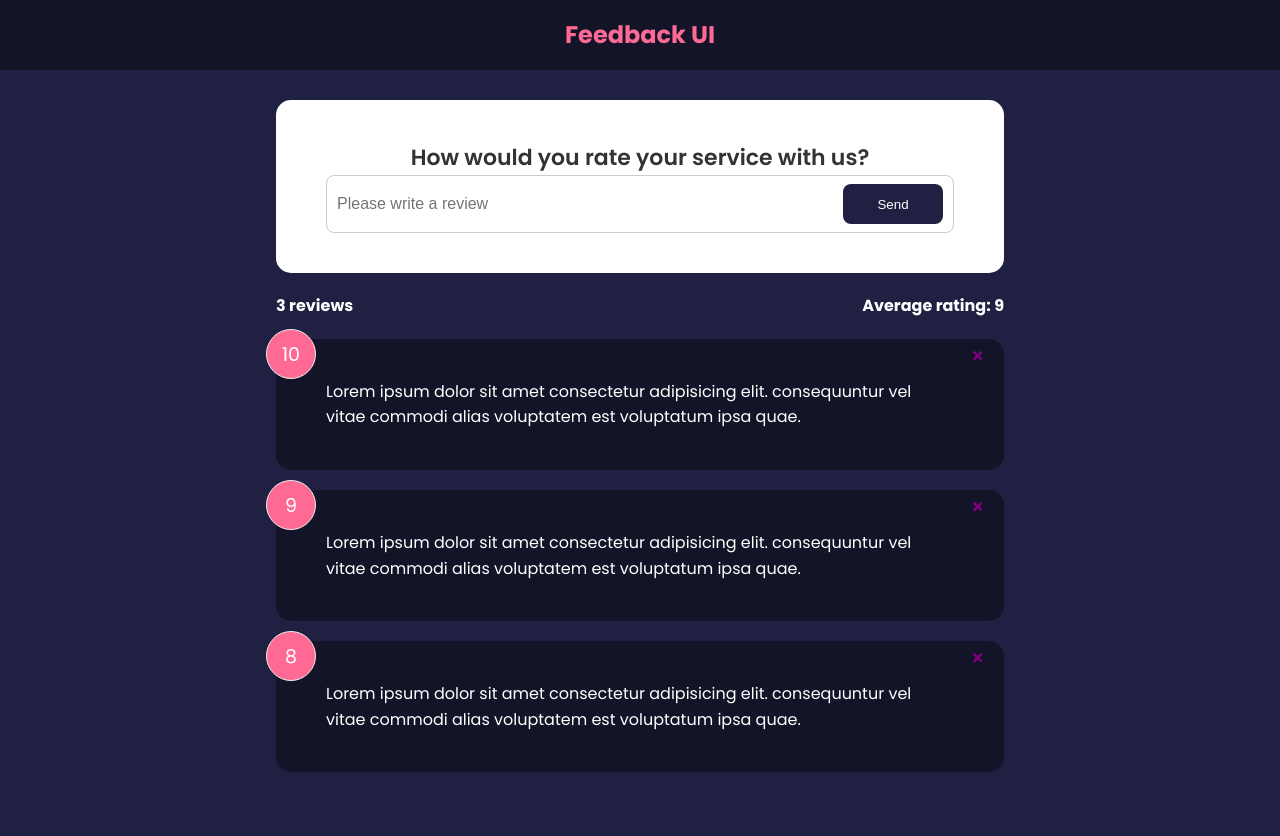
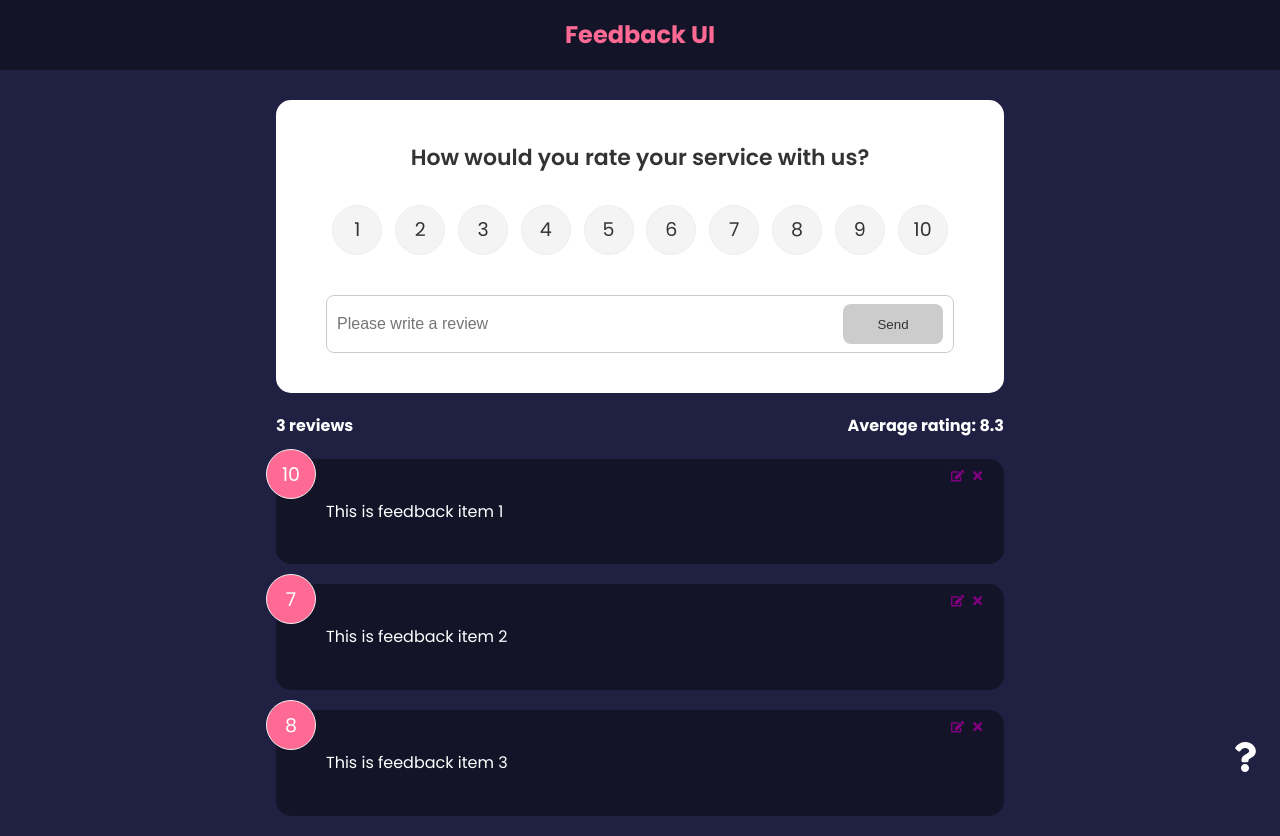
Before and after one commit to parthfshah/feedback-app, a React (Create React App) app: page / in a window 1280 px wide. Before the commit the page ends 800 px from the top, so only its background shows below. Built offline with nearby package versions, Linux system fonts and the light colour scheme.

Commit message:
Added CRUD for the feedback items

```diff
--- a/package.json
+++ b/package.json
@@ -6,10 +6,13 @@
     "@testing-library/jest-dom": "^5.16.2",
     "@testing-library/react": "^12.1.3",
     "@testing-library/user-event": "^13.5.0",
-    "react": "^17.0.2",
+    "framer-motion": "^6.3.0",
+    "react": "^18.0.0",
     "react-dom": "^17.0.2",
     "react-icons": "^4.3.1",
+    "react-router-dom": "^5.3.1",
     "react-scripts": "5.0.0",
+    "uuid": "^8.3.2",
     "web-vitals": "^2.1.4"
   },
   "scripts": {
--- a/src/App.js
+++ b/src/App.js
@@ -1,30 +1,36 @@
+
+import { BrowserRouter as Router, Route } from "react-router-dom";
 import Header from "./components/Header";
 import FeedbackData from "./data/FeedbackData";
 import FeedbackList from "./components/FeedbackList";
 import Card from "./components/shared/Card";
 import FeedbackStats from "./components/FeedbackStats";
 import FeedbackForm from "./components/FeedbackForm";
+import AboutIconLink from "./components/AboutIconLink";
+import AboutPage from "./pages/AboutPage";
+import { FeedbackProvider } from "./context/FeedbackContext";
 import { useState } from "react";
 
 function App() {
   const [feedback, setFeedback] = useState(FeedbackData);
-  const deleteFeedback = (id) => {
-    if (window.confirm("Are you sure you want to delete this feedback?")) {
-      setFeedback(feedback.filter((item) => item.id !== id));
-    }
-  };
+
+
+
   return (
-    <>
-      <Header text="Feedback UI" />
-      <div className="container">
-        <FeedbackForm></FeedbackForm>
-        <FeedbackStats feedback={feedback}></FeedbackStats>
-        <FeedbackList
-          feedback={feedback}
-          handleDelete={deleteFeedback}
-        ></FeedbackList>
-      </div>
-    </>
+    <FeedbackProvider>
+      <Router>
+        <Header text="Feedback UI" />
+        <div className="container">
+          <Route exact path="/">
+            <FeedbackForm/>
+            <FeedbackStats/>
+            <FeedbackList/>
+          </Route>
+          <Route path="/about" component={AboutPage} />
+          <AboutIconLink />
+        </div>
+      </Router>
+    </FeedbackProvider>
   );
 }
 export default App;
--- /dev/null
+++ b/src/components/AboutIconLink.jsx
@@ -0,0 +1,19 @@
+import React from "react";
+import { FaQuestion } from "react-icons/fa";
+import { Link } from "react-router-dom";
+
+function AboutIconLink() {
+  return (
+    <div className="about-link">
+      <Link
+        to={{
+          pathname: "/about",
+        }}
+      >
+        <FaQuestion size={30} />
+      </Link>
+    </div>
+  );
+}
+
+export default AboutIconLink;
--- a/src/components/FeedBackItem.jsx
+++ b/src/components/FeedBackItem.jsx
@@ -1,15 +1,21 @@
 import React from "react";
-import { useState } from "react";
+import { useState, useContext } from "react";
 import Card from "./shared/Card";
 import PropTypes from "prop-types";
-import { FaTimes } from "react-icons/fa";
+import { FaTimes, FaEdit } from "react-icons/fa";
+import FeedbackContext from "../context/FeedbackContext";
 
-function FeedBackItem({ item,handleDelete }) {
+
+function FeedBackItem({ item }) {
+  const {editFeedback, deleteFeedback} = useContext(FeedbackContext)
   return (
     <Card reverse={true}>
       <div className="num-display">{item.rating}</div>
-      <button className="close" onClick={() => handleDelete(item.id)}>
+      <button className="close" onClick={() => deleteFeedback(item.id)}>
         <FaTimes color="purple" />
+      </button>
+      <button className="edit" onClick={() => editFeedback(item)}>
+        <FaEdit color="purple" />
       </button>
       <div className="text-display">{item.text}</div>
     </Card>
--- a/src/components/FeedbackForm.jsx
+++ b/src/components/FeedbackForm.jsx
@@ -1,22 +1,74 @@
 import React from "react";
 import Card from "./shared/Card";
 import Button from "./shared/Button";
-import {useState} from "react";
+import RatingSelect from "./RatingSelect";
+import { useState, useContext, useEffect } from "react";
+import FeedbackContext from "../context/FeedbackContext";
 
 function FeedbackForm() {
   const [text, setText] = useState("");
+  const [message, setMessage] = useState("");
+  const [btnDisabled, setBtnDisabled] = useState(true);
+  const [rating, setRating] = useState(10);
+  const {addFeedback, feedbackEdit, updateFeedback} = useContext(FeedbackContext)
+
+  useEffect(() => {
+    if(feedbackEdit.edit === true){
+      setBtnDisabled(false)
+      setText(feedbackEdit.item.text)
+      setRating(feedbackEdit.item.rating)
+    }
+  }, [feedbackEdit])
 
   const handleTextChange = (event) => {
-    setText(event.target.value)
+    if (text === "") {
+      setBtnDisabled(true);
+      setMessage(null);
+    } else if (text !== "" && text.trim().length <= 10) {
+      setBtnDisabled(true);
+      setMessage("Please enter more than 10 characters");
+    } else {
+      setMessage(null);
+      setBtnDisabled(false);
+    }
+    setText(event.target.value);
+  };
+
+  const handleSubmit = (e) => {
+    e.preventDefault()
+    if(text.trim().length > 10){
+      const newFeedback = {
+        text: text,
+        rating: rating
+      }
+
+    if(feedbackEdit.edit === true){
+      updateFeedback(feedbackEdit.item.id, newFeedback)
+    }
+    else{
+      addFeedback(newFeedback)
+    }
+    setText('')
+    }
   }
   return (
     <Card>
-      <form>
+      <form onSubmit={handleSubmit}>
         <h2>How would you rate your service with us?</h2>
+        <RatingSelect select={(rating) => setRating(rating)}></RatingSelect>
         <div className="input-group">
-          <input type="text" placeholder="Please write a review" onChange={handleTextChange} value={text}/>
-          <Button type="submit">Send</Button>
+          <input
+            type="text"
+            placeholder="Please write a review"
+            onChange={handleTextChange}
+            value={text}
+          />
+
+          <Button type="submit" isDisabled={btnDisabled}>
+            Send
+          </Button>
         </div>
+        {message && <div className="message">{message}</div>}
       </form>
     </Card>
   );
--- a/src/components/FeedbackList.jsx
+++ b/src/components/FeedbackList.jsx
@@ -1,31 +1,48 @@
 import React from "react";
+import { useContext } from "react";
+import { motion, AnimatePresence } from "framer-motion";
 import FeedBackItem from "./FeedBackItem";
-import PropTypes from 'prop-types'
 
-function FeedbackList({ feedback,handleDelete }) {
+import FeedbackContext from "../context/FeedbackContext";
+
+function FeedbackList() {
+
+  const {feedback} = useContext(FeedbackContext);
+
   if (!feedback || feedback.length === 0) {
     return <p>No Feedback Yet</p>;
   }
   return (
     <div className="feedback-list">
-      {feedback.map((item) => {
-        return <FeedBackItem key={item.id} item={item} handleDelete={handleDelete}/>;
-      })}
-
+      <AnimatePresence>
+        {feedback.map((item) => {
+         return (
+          <motion.div
+          key={item.id}
+          initial={{opacity:0}}
+          animate={{opacity:1}}
+          exit={{opacity:0}}
+          >
+            <FeedBackItem
+              key={item.id}
+              item={item}
+            />
+          </motion.div>
+         );
+        })}
+      </AnimatePresence>
     </div>
   );
+  // return (
+  //   <div className="feedback-list">
+  //     {feedback.map((item) => {
+  //       return <FeedBackItem key={item.id} item={item} handleDelete={handleDelete}/>;
+  //     })}
+
+  //   </div>
+  // );
 }
 
-FeedbackList.propType = {
-    feedback: PropTypes.arrayOf(
-        PropTypes.shape(
-            {
-                id: PropTypes.number.isRequired,
-                text: PropTypes.string.isRequired,
-                rating: PropTypes.number.isRequired
-            }
-        )
-    )
-}
+
 
 export default FeedbackList;
--- a/src/components/FeedbackStats.jsx
+++ b/src/components/FeedbackStats.jsx
@@ -1,6 +1,9 @@
 import React from 'react'
-import PropTypes from 'prop-types'
-function FeedbackStats({feedback}) {
+import { useContext } from 'react';
+import FeedbackContext from '../context/FeedbackContext';
+function FeedbackStats() {
+
+  const {feedback} = useContext(FeedbackContext)
 
   let average = feedback.reduce((acc, current) => {
     return acc+current.rating
@@ -16,8 +19,5 @@ function FeedbackStats({feedback}) {
   )
 }
 
-FeedbackStats.propTypes = {
-    feedback: PropTypes.array.isRequired
-}
 
 export default FeedbackStats
--- /dev/null
+++ b/src/components/RatingSelect.jsx
@@ -0,0 +1,135 @@
+import React from "react";
+import { useState, useContext, useEffect } from "react";
+import FeedbackContext from "../context/FeedbackContext";
+
+
+function RatingSelect({select}) {
+const [selected, setSelected] = useState(10);
+const {feedbackEdit} = useContext(FeedbackContext)
+
+useEffect(()=>{
+  setSelected(feedbackEdit.item.rating)
+}, [feedbackEdit])
+
+  const handleChange = (e) => {
+      setSelected(+e.target.value)
+      select(+e.target.value)
+  };
+  return (
+    <ul className="rating">
+      <li>
+        <input
+          type="radio"
+          name="rating"
+          id="num1"
+          value={1}
+          onChange={handleChange}
+          checked={selected === 1}
+
+        />
+        <label htmlFor="num1">1</label>
+      </li>
+      <li>
+        <input
+          type="radio"
+          name="rating"
+          id="num2"
+          value={2}
+          checked={selected === 2}
+          onChange={handleChange}
+        />
+        <label htmlFor="num2">2</label>
+      </li>
+      <li>
+        <input
+          type="radio"
+          name="rating"
+          id="num3"
+          value={3}
+          checked={selected === 3}
+          onChange={handleChange}
+        />
+        <label htmlFor="num3">3</label>
+      </li>
+      <li>
+        <input
+          type="radio"
+          name="rating"
+          id="num4"
+          value={4}
+          checked={selected === 4}
+          onChange={handleChange}
+        />
+        <label htmlFor="num4">4</label>
+      </li>
+      <li>
+        <input
+          type="radio"
+          name="rating"
+          id="num5"
+          value={5}
+          checked={selected === 5}
+          onChange={handleChange}
+        />
+        <label htmlFor="num5">5</label>
+      </li>
+      <li>
+        <input
+          type="radio"
+          name="rating"
+          id="num6"
+          value={6}
+          checked={selected === 6}
+          onChange={handleChange}
+        />
+        <label htmlFor="num6">6</label>
+      </li>
+      <li>
+        <input
+          type="radio"
+          name="rating"
+          id="num7"
+          value={7}
+          checked={selected === 7}
+          onChange={handleChange}
+        />
+        <label htmlFor="num7">7</label>
+      </li>
+      <li>
+        <input
+          type="radio"
+          name="rating"
+          id="num8"
+          value={8}
+          checked={selected === 8}
+          onChange={handleChange}
+        />
+        <label htmlFor="num8">8</label>
+      </li>
+      <li>
+        <input
+          type="radio"
+          name="rating"
+          id="num9"
+          value={9}
+          checked={selected === 9}
+          onChange={handleChange}
+        />
+        <label htmlFor="num9">9</label>
+      </li>
+      <li>
+        <input
+          type="radio"
+          name="rating"
+          id="num10"
+          value={10}
+          checked={selected === 10}
+          onChange={handleChange}
+        />
+        <label htmlFor="num10">10</label>
+      </li>
+    </ul>
+  );
+}
+
+export default RatingSelect;
--- /dev/null
+++ b/src/context/FeedbackContext.js
@@ -0,0 +1,68 @@
+import { createContext, useState } from "react";
+import { v4 as uuidv4 } from "uuid";
+
+const FeedbackContext = createContext();
+
+export const FeedbackProvider = ({ children }) => {
+  const [feedback, setFeedback] = useState([
+    {
+      id: 1,
+      text: "This is feedback item 1",
+      rating: 10,
+    },
+    {
+      id: 2,
+      text: "This is feedback item 2",
+      rating: 7,
+    },
+    {
+      id: 3,
+      text: "This is feedback item 3",
+      rating: 8,
+    },
+  ]);
+  const [feedbackEdit, setFeedbackEdit] = useState({
+    item: {},
+    edit: false,
+  });
+
+  const addFeedback = (newFeedback) => {
+    newFeedback.id = uuidv4();
+    setFeedback([newFeedback, ...feedback]);
+  };
+
+  const updateFeedback = (id, updItem) => {
+    console.log(id, updItem);
+    setFeedback(
+      feedback.map((item) => (item.id === id ? { ...item, ...updItem } : item))
+    );
+  };
+
+  const editFeedback = (item) => {
+    setFeedbackEdit({
+      item,
+      edit: true,
+    });
+  };
+  const deleteFeedback = (id) => {
+    if (window.confirm("Are you sure you want to delete this feedback?")) {
+      setFeedback(feedback.filter((item) => item.id !== id));
+    }
+  };
+
+  return (
+    <FeedbackContext.Provider
+      value={{
+        feedback,
+        deleteFeedback,
+        addFeedback,
+        editFeedback,
+        feedbackEdit,
+        updateFeedback,
+      }}
+    >
+      {children}
+    </FeedbackContext.Provider>
+  );
+};
+export default FeedbackContext;
--- /dev/null
+++ b/src/pages/AboutPage.jsx
@@ -0,0 +1,21 @@
+import React from 'react'
+import Card from '../components/shared/Card'
+import {Link} from 'react-router-dom'
+
+function AboutPage() {
+  return (
+    <Card>
+        <div className="about">
+            <h1>About the project</h1>
+            <p>React app to get feedback</p>
+            <p>Version: 1.0.0</p>
+            <p>
+                <Link to="/">Back to home</Link>
+            </p>
+        </div>
+
+    </Card>
+  )
+}
+
+export default AboutPage
```
Also changed, not shown: 1 other file (tests, documents, lock files or other folders).
